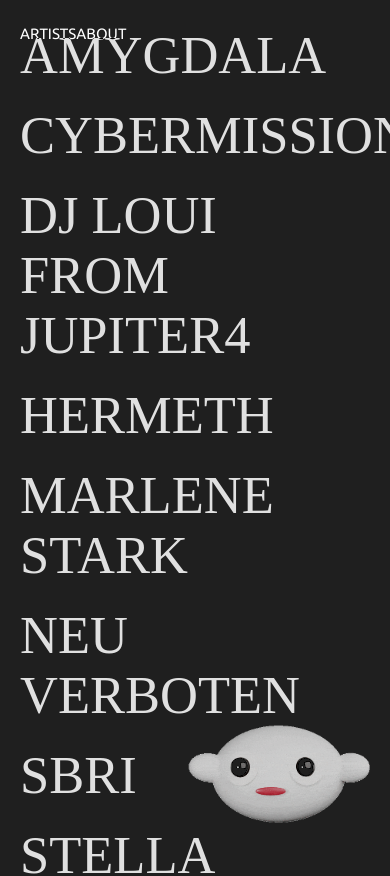
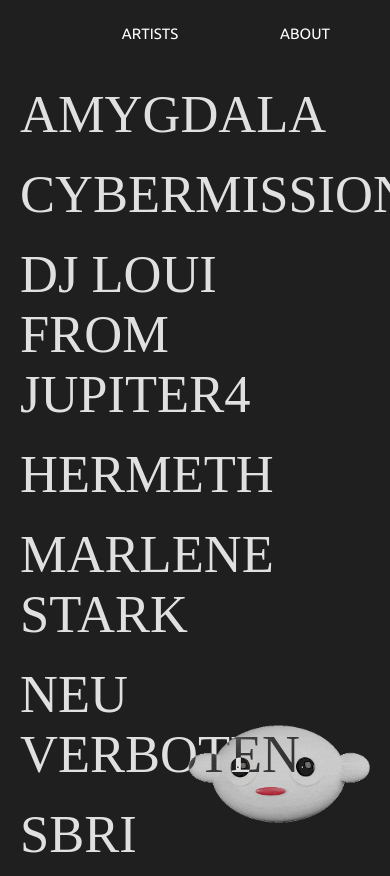
Before and after one commit to lautaro-osacar/luiggi-prueba, a React (Create React App) app: page / in a window 390 px wide. Shown: the top 876 px of the page. Built offline with nearby package versions, Linux system fonts and the light colour scheme; a web font is replaced by a local one.

Commit message:
fix header

```diff
--- a/src/components/Header/styles.css
+++ b/src/components/Header/styles.css
@@ -26,8 +26,4 @@
     font-size: 1em;
     color: white;
   }
-
-  #header {
-    position: fixed;
-  }
 }
```
